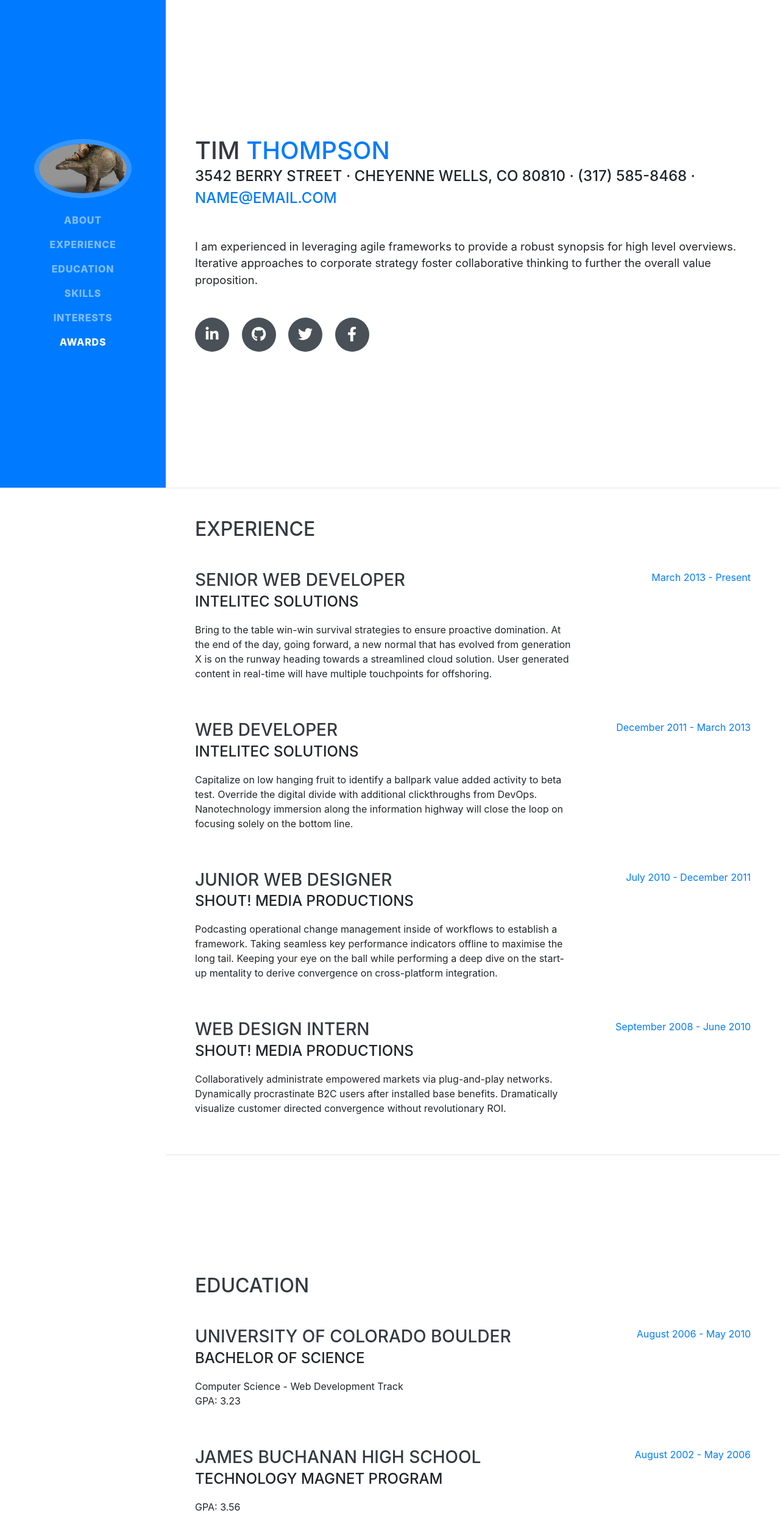
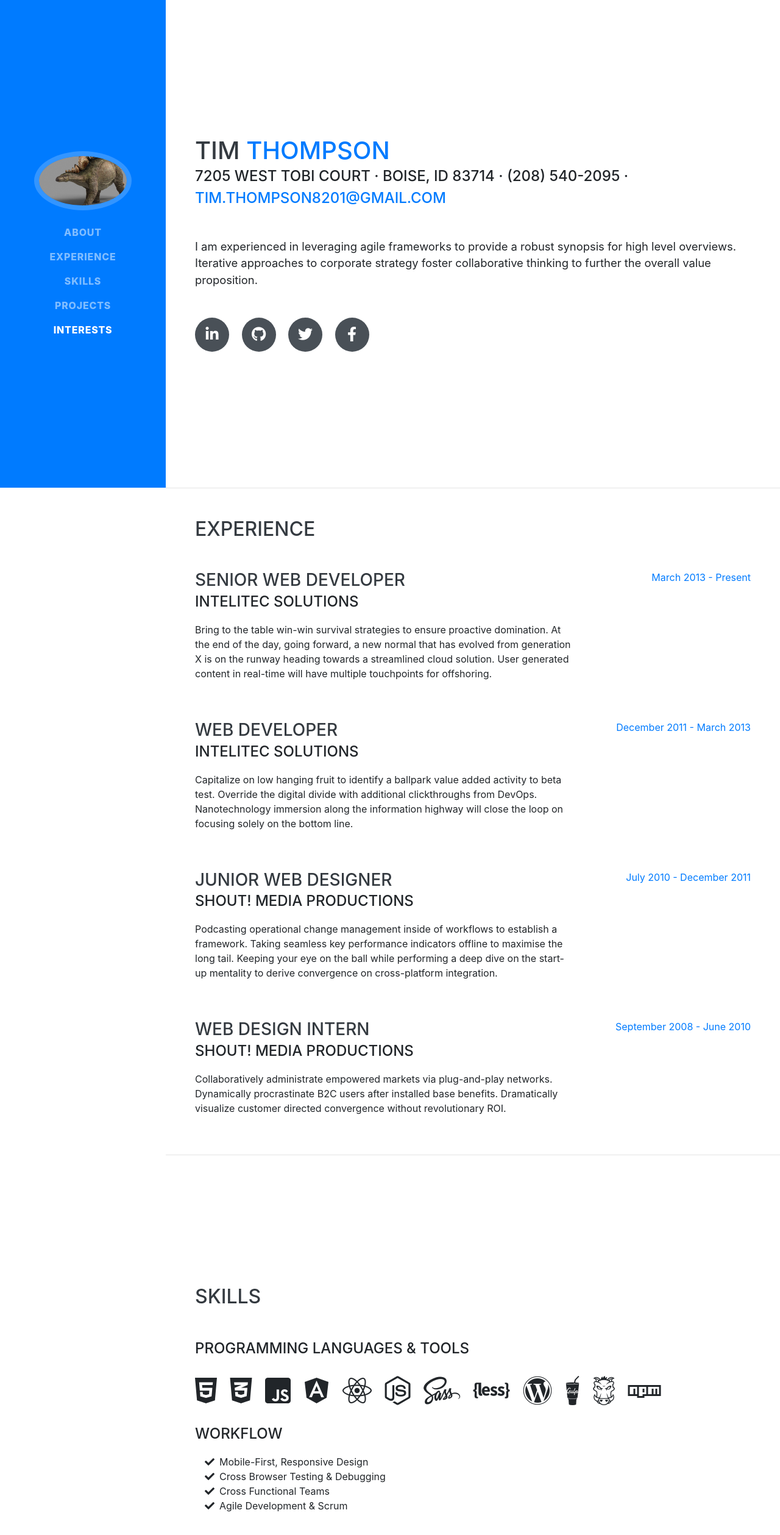
Before and after one commit to tim-thompson82/Tim-Thompson82, a website with bundled scripts: page index.html in a window 1280 px wide. Shown: the top 2518 px of the page at 61% size. Built offline with nearby package versions, Linux system fonts and the light colour scheme; a web font is replaced by a local one.

Commit message:
second commit

```diff
--- a/index.html
+++ b/index.html
@@ -45,17 +45,14 @@
           <a class="nav-link js-scroll-trigger" href="#experience">Experience</a>
         </li>
         <li class="nav-item">
-          <a class="nav-link js-scroll-trigger" href="#education">Education</a>
-        </li>
-        <li class="nav-item">
           <a class="nav-link js-scroll-trigger" href="#skills">Skills</a>
         </li>
         <li class="nav-item">
-          <a class="nav-link js-scroll-trigger" href="#interests">Interests</a>
+          <a class="nav-link js-scroll-trigger" href="#projects">Projects</a>
         </li>
         <li class="nav-item">
-          <a class="nav-link js-scroll-trigger" href="#awards">Awards</a>
-        </li>
+          <a class="nav-link js-scroll-trigger" href="#interests">Interests</a>
+
       </ul>
     </div>
   </nav>
@@ -67,8 +64,8 @@
         <h1 class="mb-0">Tim
           <span class="text-primary">Thompson</span>
         </h1>
-        <div class="subheading mb-5">3542 Berry Street · Cheyenne Wells, CO 80810 · (317) 585-8468 ·
-          <a href="mailto:name@email.com">name@email.com</a>
+        <div class="subheading mb-5">7205 West Tobi Court · Boise, ID 83714 · (208) 540-2095 ·
+          <a href="mailto:Tim.Thompson8201@gmail.com">Tim.Thompson8201@gmail.com</a>
         </div>
         <p class="lead mb-5">I am experienced in leveraging agile frameworks to provide a robust synopsis for high level
           overviews. Iterative approaches to corporate strategy foster collaborative thinking to further the overall
@@ -77,7 +74,7 @@
           <a href="#">
             <i class="fab fa-linkedin-in"></i>
           </a>
-          <a href="#">
+          <a href="https://github.com/tim-thompson82/">
             <i class="fab fa-github"></i>
           </a>
           <a href="#">
@@ -155,37 +152,7 @@
 
     <hr class="m-0">
 
-    <section class="resume-section p-3 p-lg-5 d-flex align-items-center" id="education">
-      <div class="w-100">
-        <h2 class="mb-5">Education</h2>
 
-        <div class="resume-item d-flex flex-column flex-md-row justify-content-between mb-5">
-          <div class="resume-content">
-            <h3 class="mb-0">University of Colorado Boulder</h3>
-            <div class="subheading mb-3">Bachelor of Science</div>
-            <div>Computer Science - Web Development Track</div>
-            <p>GPA: 3.23</p>
-          </div>
-          <div class="resume-date text-md-right">
-            <span class="text-primary">August 2006 - May 2010</span>
-          </div>
-        </div>
-
-        <div class="resume-item d-flex flex-column flex-md-row justify-content-between">
-          <div class="resume-content">
-            <h3 class="mb-0">James Buchanan High School</h3>
-            <div class="subheading mb-3">Technology Magnet Program</div>
-            <p>GPA: 3.56</p>
-          </div>
-          <div class="resume-date text-md-right">
-            <span class="text-primary">August 2002 - May 2006</span>
-          </div>
-        </div>
-
-      </div>
-    </section>
-
-    <hr class="m-0">
 
     <section class="resume-section p-3 p-lg-5 d-flex align-items-center" id="skills">
       <div class="w-100">
@@ -249,6 +216,37 @@
       </div>
     </section>
 
+    <section class="resume-section p-3 p-lg-5 d-flex align-items-center" id="projects">
+      <div class="w-100">
+        <h2 class="mb-5" Projects</h2> <div
+          class="resume-item d-flex flex-column flex-md-row justify-content-between mb-5">
+          <div class="resume-content">
+            <h3 class="mb-0">University of Colorado Boulder</h3>
+            <div class="subheading mb-3">Bachelor of Science</div>
+            <div>Computer Science - Web Development Track</div>
+            <p>GPA: 3.23</p>
+          </div>
+          <div class="resume-date text-md-right">
+            <span class="text-primary">August 2006 - May 2010</span>
+          </div>
+      </div>
+
+      <div class="resume-item d-flex flex-column flex-md-row justify-content-between">
+        <div class="resume-content">
+          <h3 class="mb-0">James Buchanan High School</h3>
+          <div class="subheading mb-3">Technology Magnet Program</div>
+          <p>GPA: 3.56</p>
+        </div>
+        <div class="resume-date text-md-right">
+          <span class="text-primary">August 2002 - May 2006</span>
+        </div>
+      </div>
+
+  </div>
+  </section>
+
+  <hr class="m-0">
+
   <hr class="m-0">
 
   <section class="resume-section p-3 p-lg-5 d-flex align-items-center" id="interests">
@@ -262,6 +260,7 @@
         in the front-end web development world.</p>
     </div>
   </section>
+  <!--
 
   <hr class="m-0">
 
@@ -301,6 +300,7 @@
 
             </div>
 
+          -->
   <!-- Bootstrap core JavaScript -->
   <script src="vendor/jquery/jquery.min.js"></script>
   <script src="vendor/bootstrap/js/bootstrap.bundle.min.js"></script>
```
Lines whose indentation alone changed are shown as unchanged.
